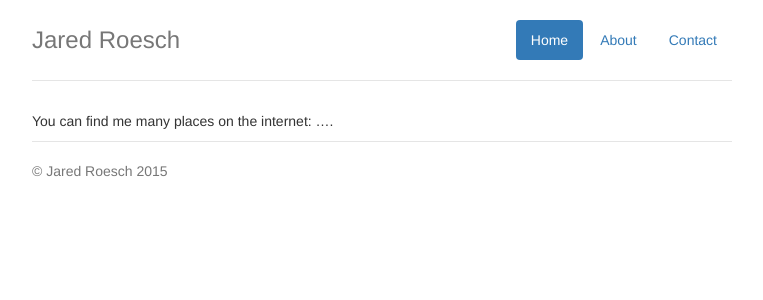
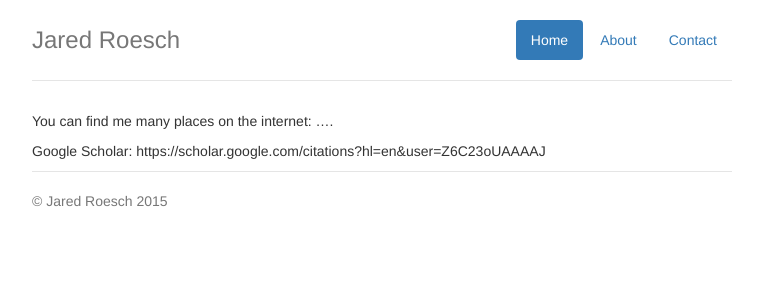
Before and after one commit to jroesch/jroesch.github.io, a Jekyll site: the page built from contact.md, in a window 1280 px wide. Shown: the top 300 px of the page, without its empty margins (258-1021 px from the left). Built offline with Jekyll 4.4.1, drawn with Linux system fonts in a browser that asks for light colours.

Commit message:
Update with Rust CSE 451 slides

```diff
--- a/contact.md
+++ b/contact.md
@@ -4,3 +4,5 @@ layout: default
 
 You can find me many places on the internet:
 ....
+
+Google Scholar: https://scholar.google.com/citations?hl=en&user=Z6C23oUAAAAJ
```
Also changed, not shown: 1 other file.
